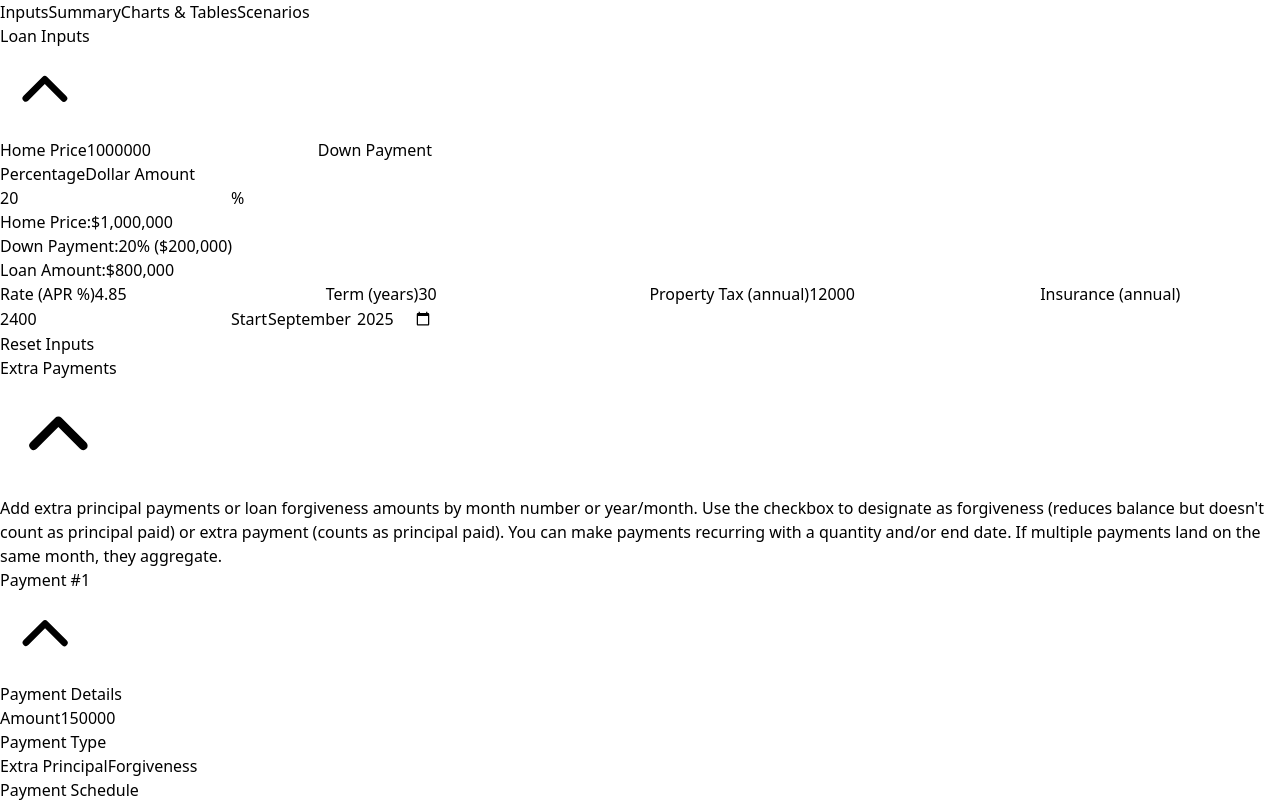
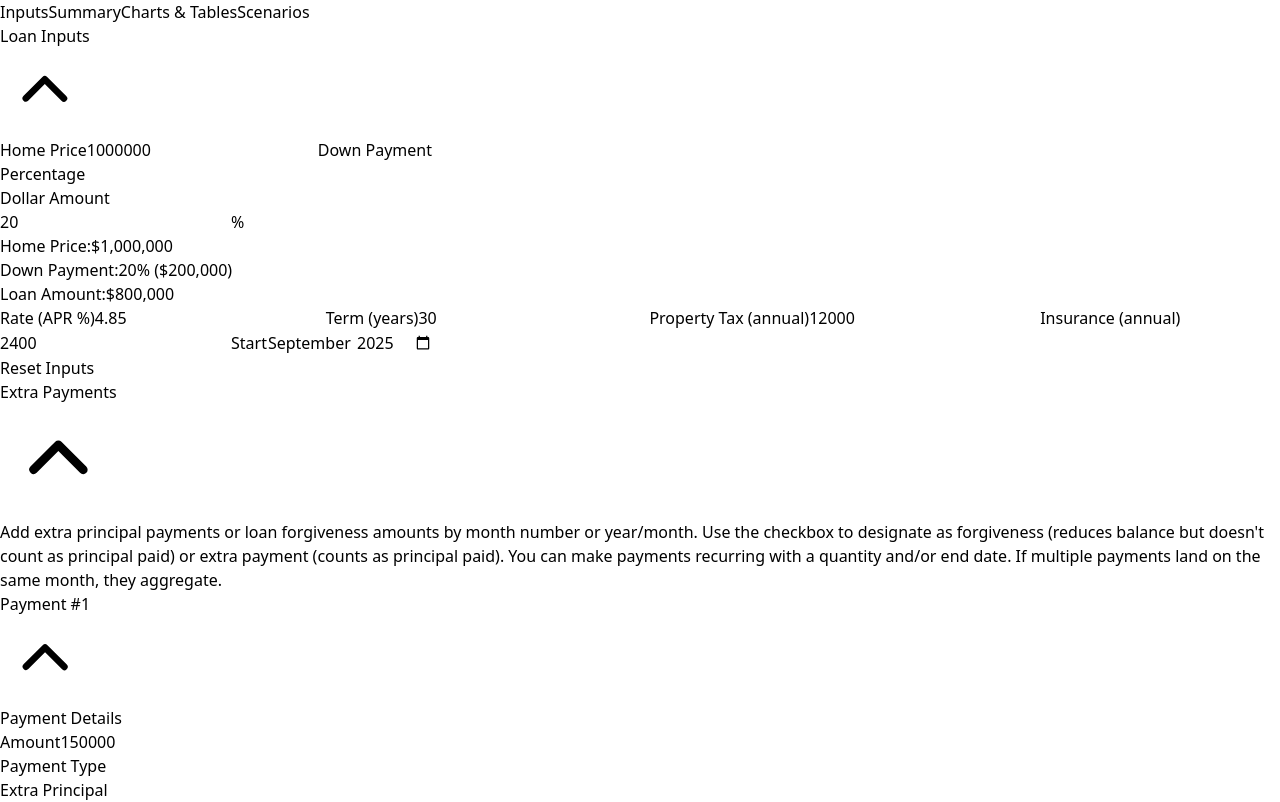
Before and after one commit to omrahman/flexible-mortgage-calculator, a React (Vite) app: page /#/ in a window 1280 px wide. Shown: the top 802 px of the page. Built offline with nearby package versions, Linux system fonts and the light colour scheme.

Commit message:
Layout changes

```diff
--- a/src/components/SegmentedControl.tsx
+++ b/src/components/SegmentedControl.tsx
@@ -14,10 +14,10 @@ export const SegmentedControl: React.FC<SegmentedControlProps> = ({
   className = '',
 }) => {
   return (
-    <div className={`flex flex-wrap min-w-0 rounded-lg border border-gray-300 bg-gray-50 p-1 ${className}`}>
-      {options.map((option) => (
+    <div className={`flex flex-col sm:flex-row flex-wrap min-w-0 rounded-lg border border-gray-300 bg-gray-50 p-1 ${className}`}>
+      {options.map((option, index) => (
+        <React.Fragment key={option.value}>
           <button
-          key={option.value}
             onClick={() => onChange(option.value)}
             className={`flex-1 min-w-0 px-3 py-2 sm:py-1 text-sm font-medium rounded-md transition-all duration-200 min-h-[44px] sm:min-h-0 text-center whitespace-normal ${
               value === option.value
@@ -27,6 +27,8 @@ export const SegmentedControl: React.FC<SegmentedControlProps> = ({
           >
             {option.label}
           </button>
+          {index < options.length - 1 && <div className="w-full sm:w-0 h-1 sm:h-0" />}
+        </React.Fragment>
       ))}
     </div>
   );
```
Lines whose indentation alone changed are shown as unchanged.
